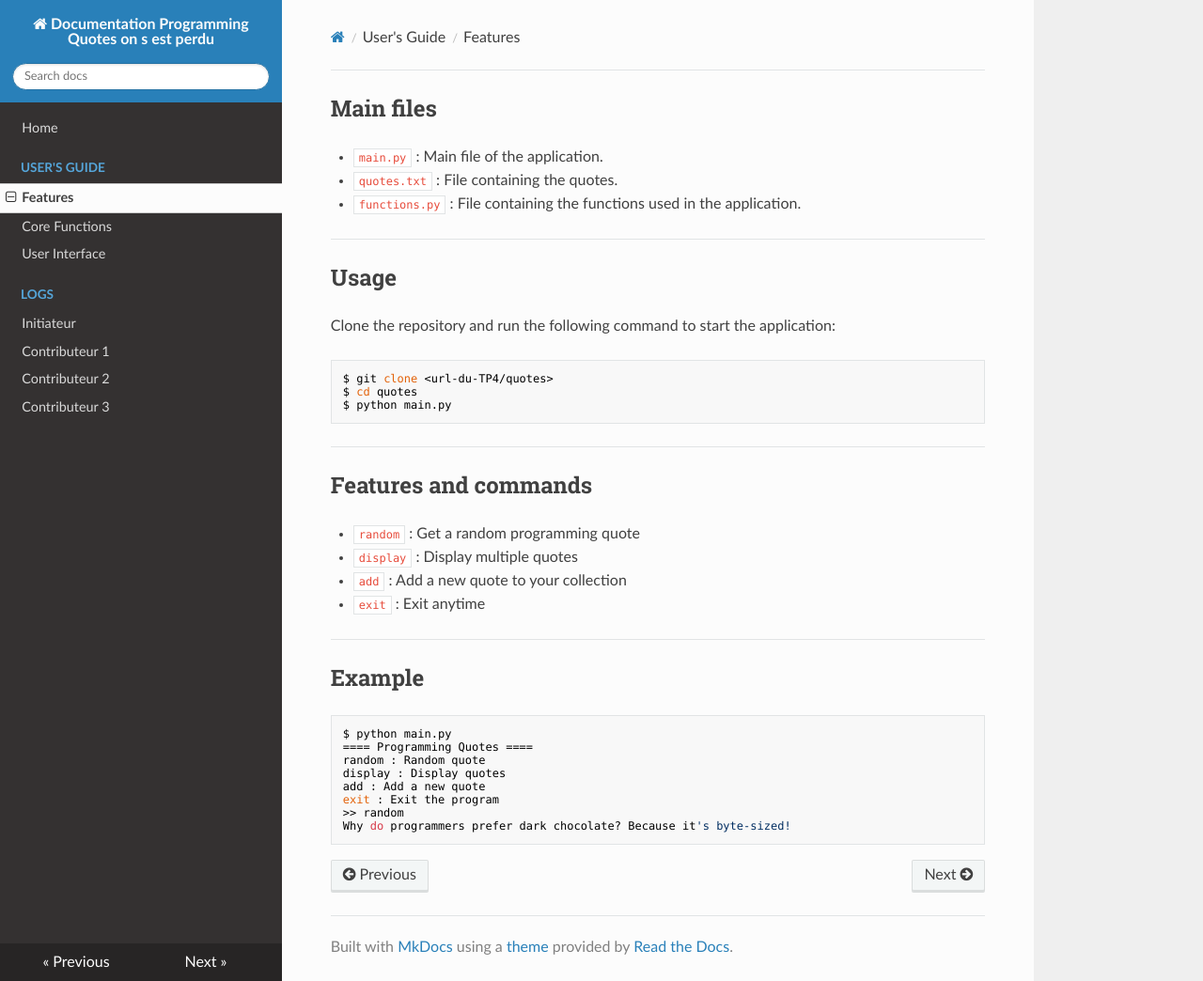
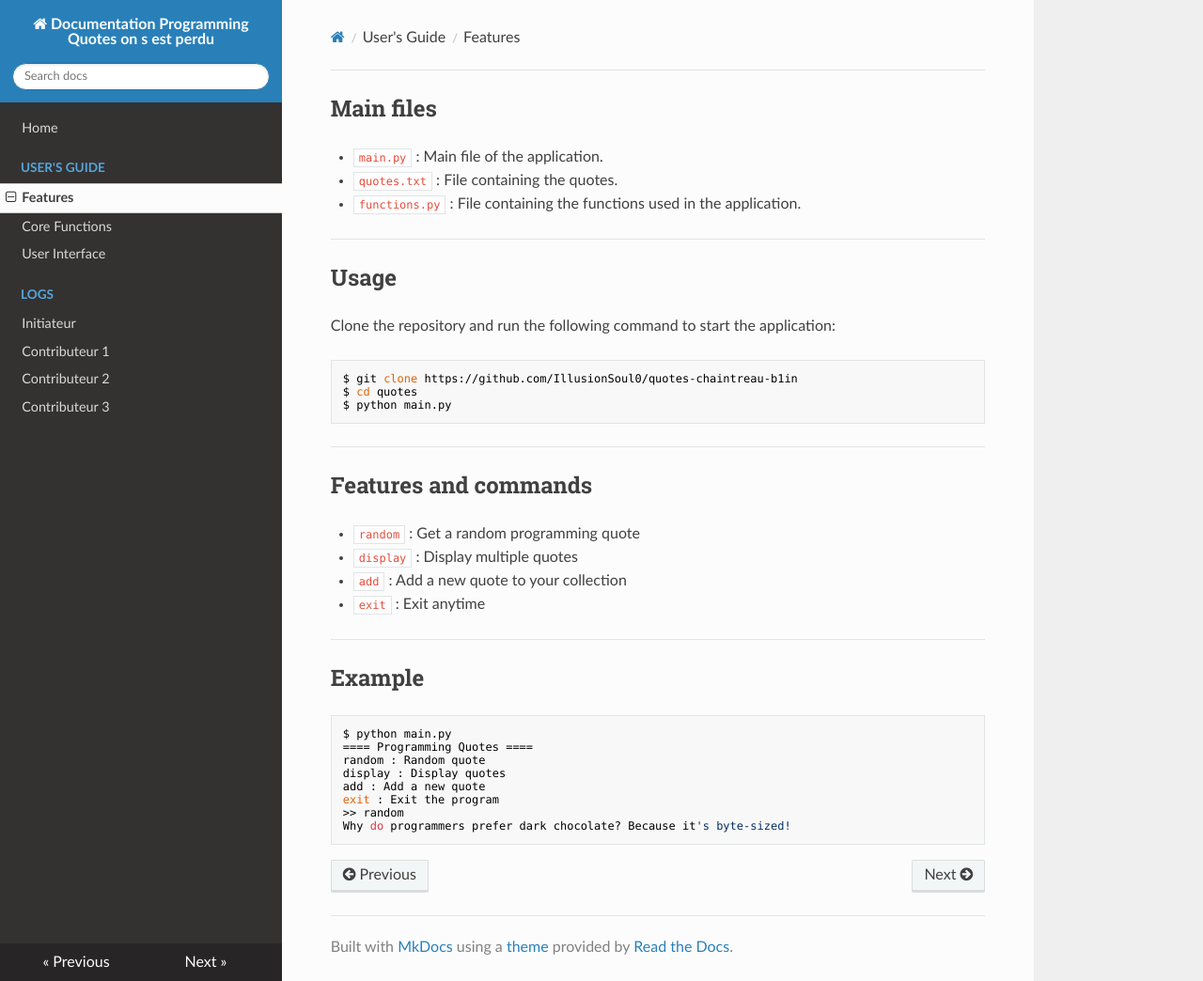
Before and after one commit to TI204/quotes-docs-on-s-est-perdu, an MkDocs documentation site: the page built from docs/features/features.md, in a window 1280 px wide and 1044 px high. Shown: the whole window at 94% size. Built offline with MkDocs 1.6.1, drawn with Linux system fonts in a browser that asks for light colours; nearby versions of some CDN libraries; part of the change alters nothing that is shown.

Commit message:
Patch features.md

````diff
--- a/docs/features/features.md
+++ b/docs/features/features.md
@@ -11,7 +11,7 @@
 Clone the repository and run the following command to start the application:
 
 ```bash
-$ git clone <url-du-TP4/quotes>
+$ git clone https://github.com/IllusionSoul0/quotes-chaintreau-b1in
 $ cd quotes
 $ python main.py
 ```
````
